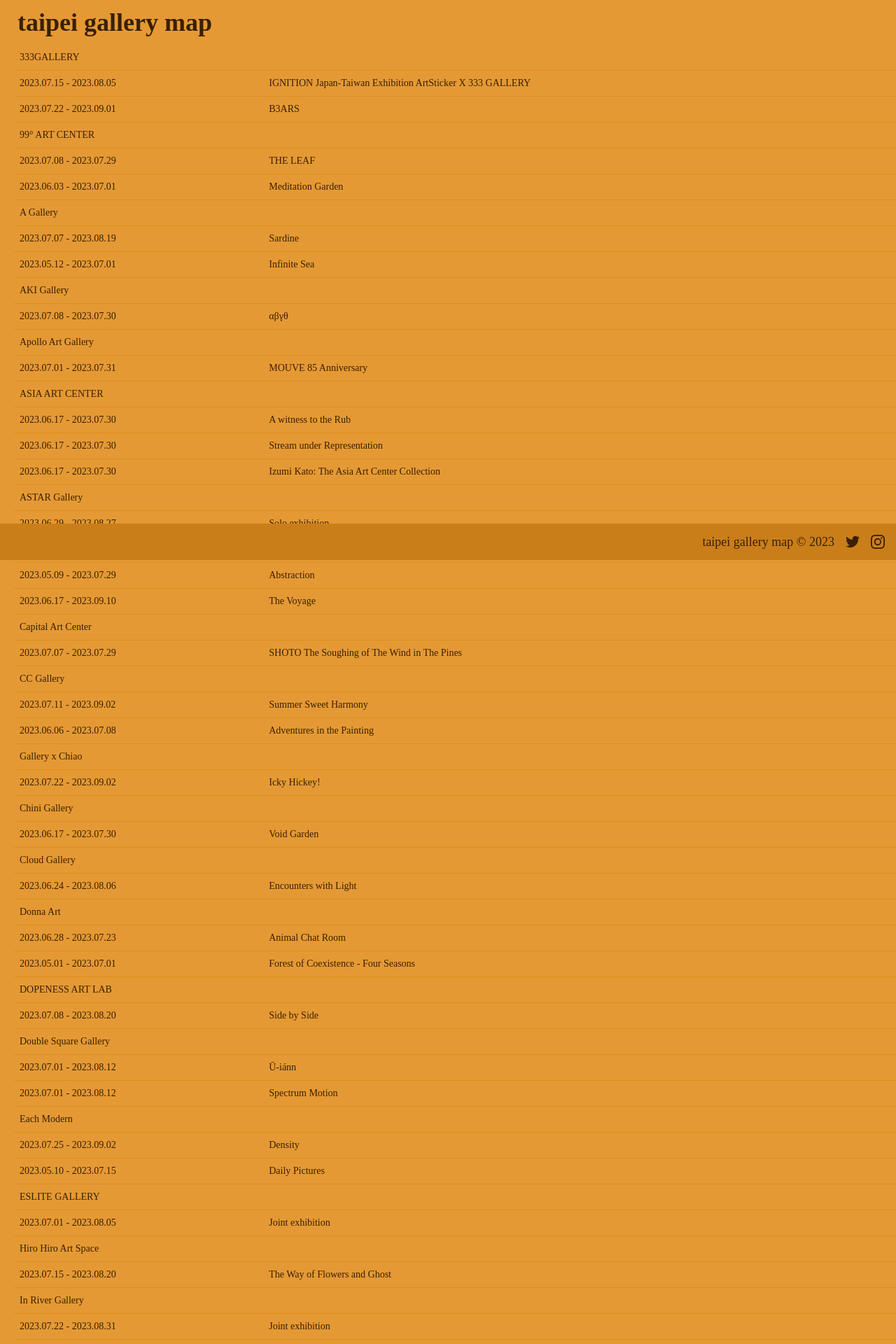
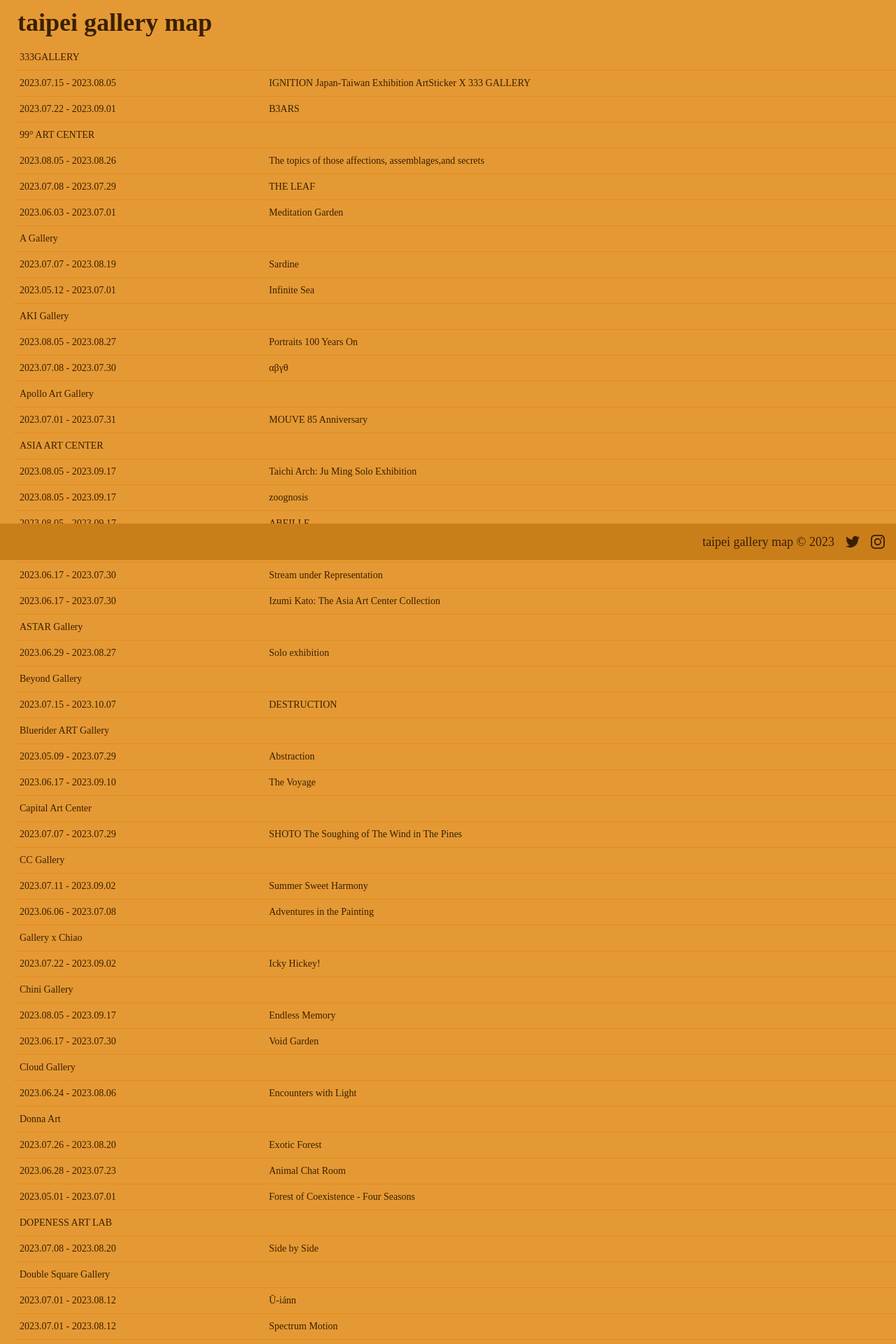
Before and after one commit to tjHsu/gallery-map, a Next.js app: page /events in a window 1280 px wide. Shown: the top 1920 px of the page at 70% size. Built offline with nearby package versions, Linux system fonts and the light colour scheme; a web font is replaced by a local one.

Commit message:
Update 02.08

```diff
--- a/src/constants/Constants.ts
+++ b/src/constants/Constants.ts
@@ -109,6 +109,11 @@ export const GALLERIES = [
     website: "https://99dac.com/",
     isSeparator: false,
     exhibitions: [{
+      artist: "HUANG YU-CHIEN",
+      showName: "The topics of those affections, assemblages,and secrets",
+      date: "2023.08.05 - 2023.08.26",
+      openingDate: "2023.08.05 sat 15:00"
+    },{
       artist: "Yang Yu Lin",
       showName: "THE LEAF",
       date: "2023.07.08 - 2023.07.29",
@@ -242,6 +247,11 @@ export const GALLERIES = [
     website: "https://www.galleryaki.com/en/aki",
     isSeparator: false,
     exhibitions: [{
+      artist: "Satoru KOIZUMI",
+      showName: "Portraits 100 Years On",
+      date: "2023.08.05 - 2023.08.27",
+      openingDate: "2023.08.05 sat 16:00"
+    },{
       artist: "Chung-Hsuan LAN",
       showName: "αβγθ",
       date: "2023.07.08 - 2023.07.30",
@@ -360,6 +370,21 @@ export const GALLERIES = [
     website: "http://www.asiaartcenter.org/asia/?lang=en",
     isSeparator: false,
     exhibitions: [{
+      artist: "Ju Ming",
+      showName: "Taichi Arch: Ju Ming Solo Exhibition",
+      date: "2023.08.05 - 2023.09.17",
+      openingDate: "2023.08.05 sat 16:00"
+    },{
+      artist: "Jeremy Olson",
+      showName: "zoognosis",
+      date: "2023.08.05 - 2023.09.17",
+      openingDate: "2023.08.12 sat 16:00"
+    },{
+      artist: "Hime",
+      showName: "ABEILLE",
+      date: "2023.08.05 - 2023.09.17",
+      openingDate: "2023.08.13 sun 16:00"
+    },{
       artist: "Joseph Olisaemeka Wilson",
       showName: "	A witness to the Rub",
       date: "2023.06.17 - 2023.07.30",
@@ -509,6 +534,11 @@ export const GALLERIES = [
     website: "https://www.loranger.com.tw/",
     isSeparator: false,
     exhibitions: [{
+      artist: "Tadashi Kawamata",
+      showName: "DESTRUCTION",
+      date: "2023.07.15 - 2023.10.07",
+      openingDate: ""
+    },{
       artist: "Lin Hong-Wen",
       showName: "Chapters as Dreams",
       date: "2023.03.11 - 2023.05.06",
@@ -840,6 +870,11 @@ export const GALLERIES = [
     website: "https://www.chinigallery.com/",
     isSeparator: false,
     exhibitions: [{
+      artist: "Torlarp Larpjaroensook",
+      showName: "Endless Memory",
+      date: "2023.08.05 - 2023.09.17",
+      openingDate: "2023.08.19 sat 15:00"
+    }, {
       artist: "HSU Yu-Jen, LEE Kuang-Yu",
       showName: "Void Garden",
       date: "2023.06.17 - 2023.07.30",
@@ -953,6 +988,11 @@ export const GALLERIES = [
     website: "https://www.donnaart.com.tw",
     isSeparator: false,
     exhibitions: [{
+      artist: "Kang Dong Hyun",
+      showName: "Exotic Forest",
+      date: "2023.07.26 - 2023.08.20",
+      openingDate: ""
+    },{
       artist: "Various Artists",
       showName: "Animal Chat Room",
       date: "2023.06.28 - 2023.07.23",
@@ -1422,6 +1462,11 @@ export const GALLERIES = [
     website: "http://www.imavision.com.tw/",
     isSeparator: false,
     exhibitions: [{
+      artist: "Various Artists",
+      showName: "Border Town - East Asian Painting in the Modern City",
+      date: "2023.08.05 - 2023.08.26",
+      openingDate: "2023.08.05 dat 15:00"
+    }, {
       artist: "Chang Wei Yuan & Chien Shih Ju",
       showName: "Contemplation of the Huma Realm- Joint Exhibition of Ink and Rock color",
       date: "2023.06.03 - 2023.06.24",
@@ -1572,6 +1617,11 @@ export const GALLERIES = [
     website: "http://www.lianggallery.com/en/",
     isSeparator: false,
     exhibitions: [{
+      artist: "Chen Chu-Li",
+      showName: "In the Making",
+      date: "2023.08.05 - 2023.09.10",
+      openingDate: "2023.08.05 sat 15:00"
+    },{
       artist: "Various artists",
       showName: "The Subtext - Beyond the Words",
       date: "2023.02.11 - 2023.03.31",
@@ -2241,6 +2291,16 @@ export const GALLERIES = [
     website: "http://www.redgoldfineart.com/",
     isSeparator: false,
     exhibitions: [{
+      artist: "Kazumi Nakamura",
+      showName: "A Bird in its Existence",
+      date: "2023.07.08 - 2023.08.27",
+      openingDate: ""
+    }, {
+      artist: "Yukie Ishikawa",
+      showName: "Impermanence",
+      date: "2023.07.08 - 2023.08.27",
+      openingDate: ""
+    }, {
       artist: "Hayashi Takeshi",
       showName: "Haku-U",
       date: "2023.04.15 - 2023.06.14",
@@ -2422,6 +2482,11 @@ export const GALLERIES = [
     website: "https://www.tinakenggallery.com/en/",
     isSeparator: false,
     exhibitions: [{
+      artist: "Yao Jui-Chung",
+      showName: "Invidia",
+      date: "2023.08.05 - 2023.09.23",
+      openingDate: "2023.08.05 sat 16:30"
+    },{
       artist: "Po-Chun Liu",
       showName: "Field of the Unknown",
       date: "2023.06.10 - 2023.07.29",
```
